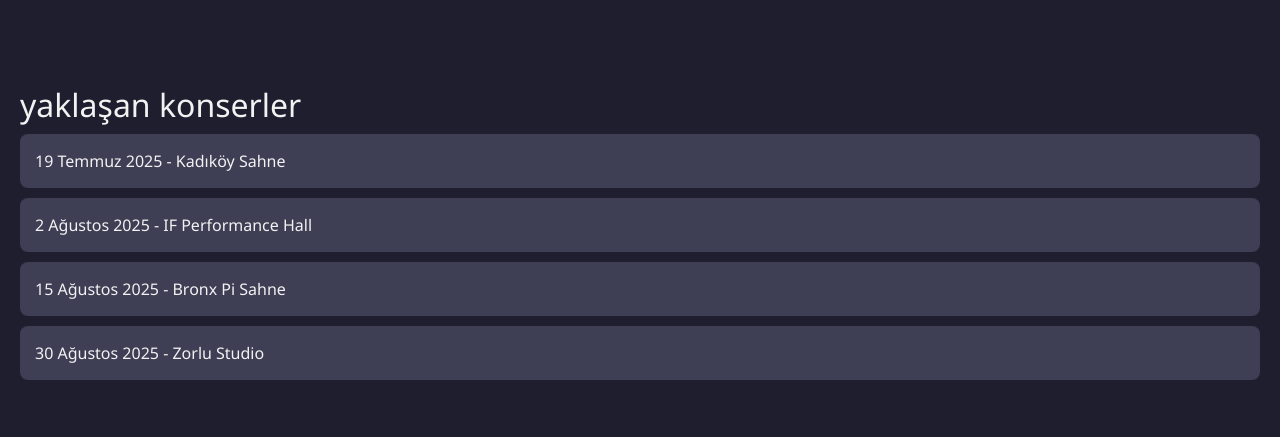
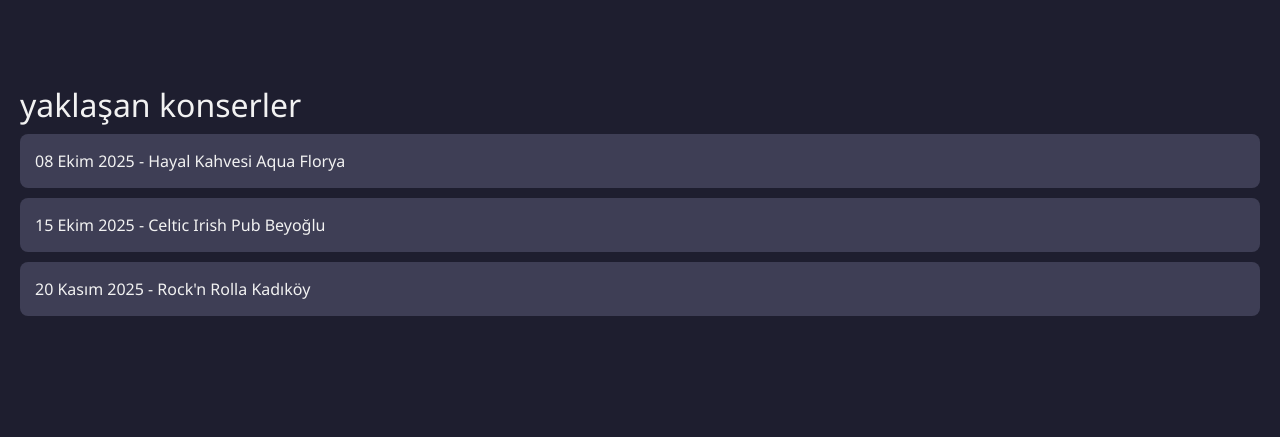
Before and after one commit to tugberkyagan/nefs, a plain HTML site: page index.html in a window 1280 px wide. Shown: the part 1800-2237 px from the top of the page. Drawn offline with nearby package versions, Linux system fonts and the light colour scheme.

Commit message:
Updating concert list

```diff
--- a/index.html
+++ b/index.html
@@ -207,10 +207,9 @@
   <section id="concerts" class="section">
     <h2>yaklaşan konserler</h2>
     <ul class="concert-list">
-      <li>19 Temmuz 2025 - Kadıköy Sahne</li>
-      <li>2 Ağustos 2025 - IF Performance Hall</li>
-      <li>15 Ağustos 2025 - Bronx Pi Sahne</li>
-      <li>30 Ağustos 2025 - Zorlu Studio</li>
+      <li>08 Ekim 2025 - Hayal Kahvesi Aqua Florya</li>
+      <li>15 Ekim 2025 - Celtic Irish Pub Beyoğlu</li>
+      <li>20 Kasım 2025 - Rock'n Rolla Kadıköy</li>
     </ul>
   </section>
 
```
